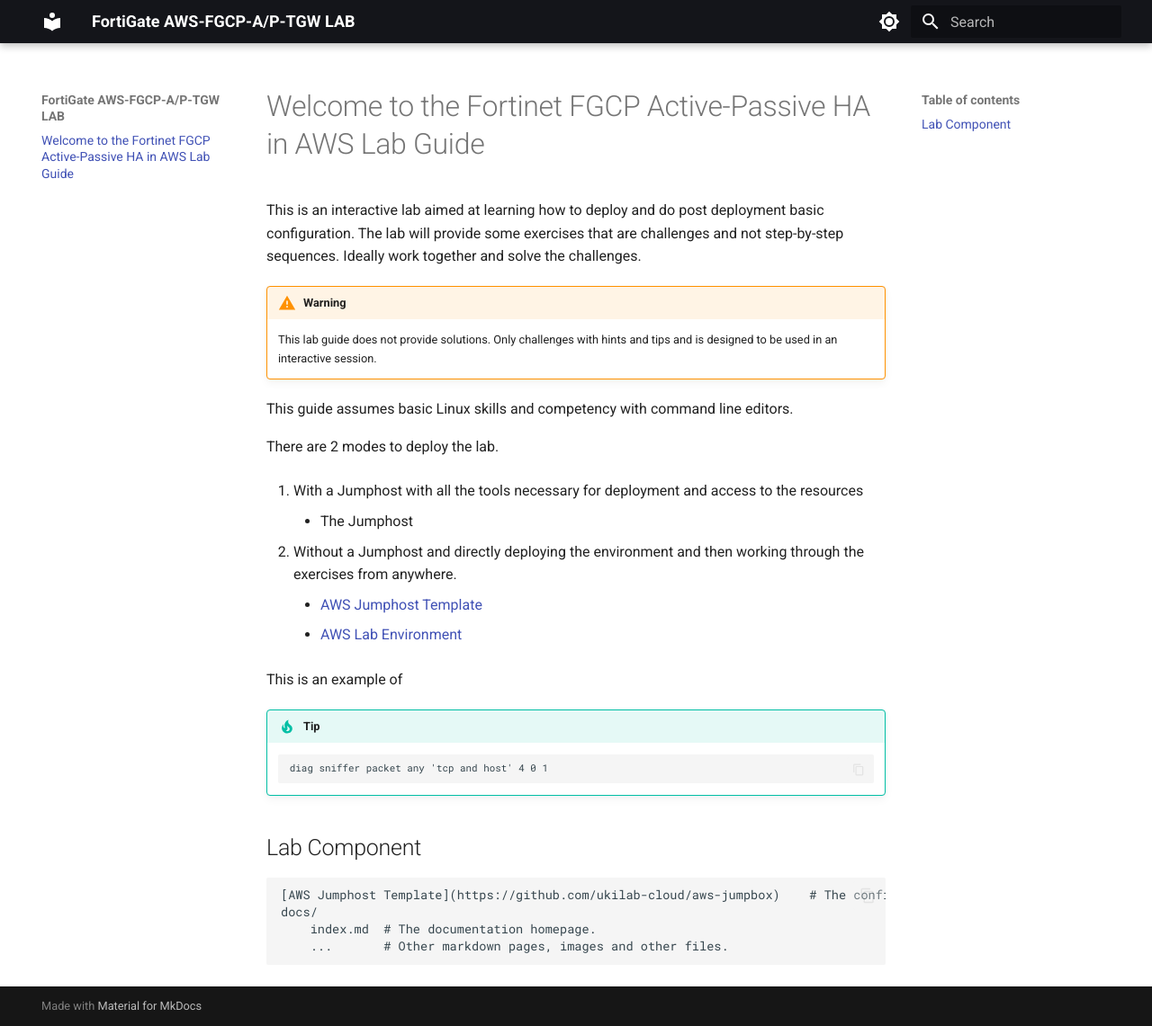
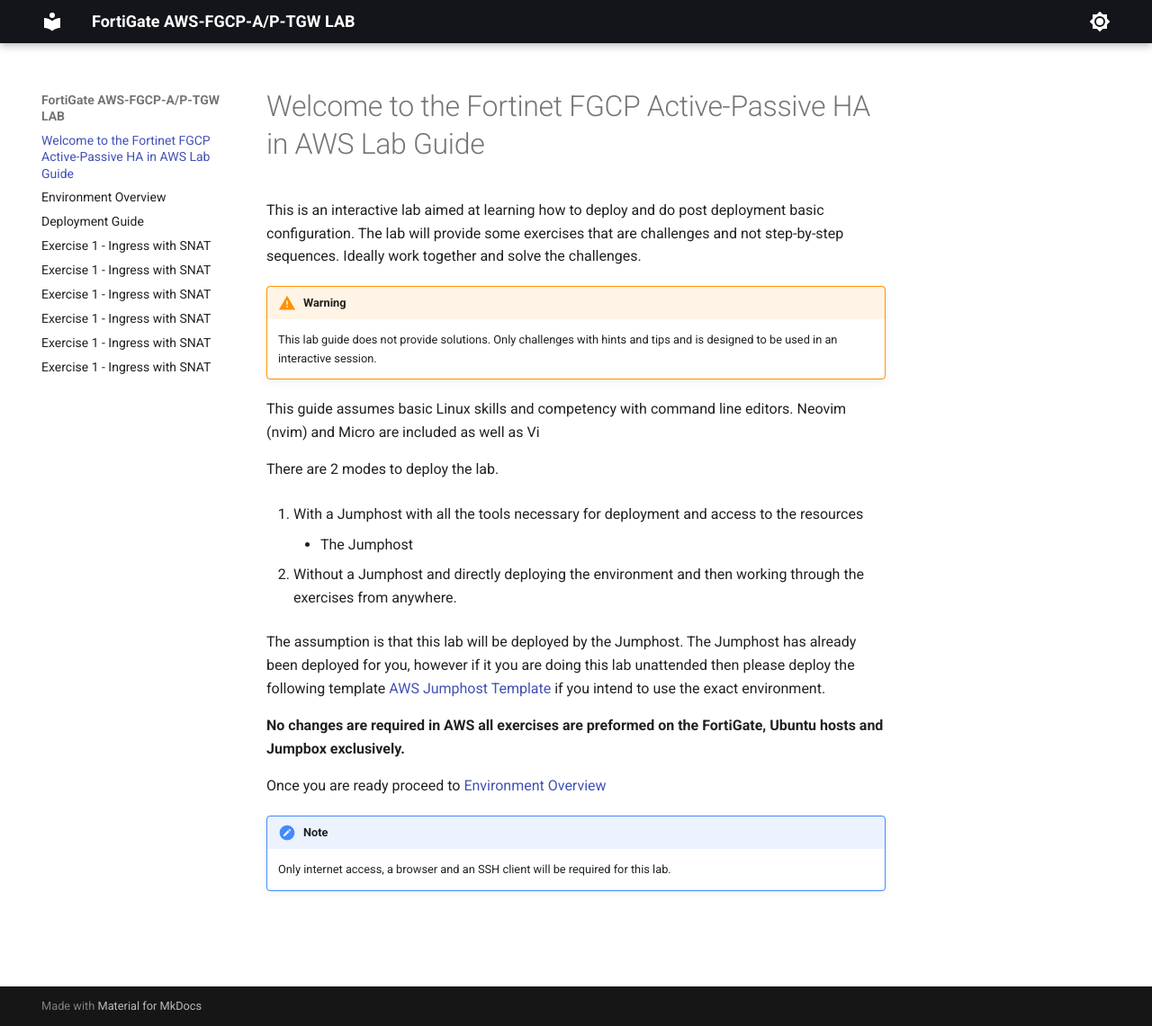
Before and after one commit to ukilab-cloud/lab-tgw-fgcp, an MkDocs documentation site: the page built from docs/docs/index.md, in a window 1280 px wide and 1141 px high. Shown: the whole window at 90% size. Built offline with MkDocs 1.6.1 and Material for MkDocs 9.7.7, drawn with Linux system fonts in a browser that asks for light colours.

Commit message:
intial lab guide

````diff
--- /dev/null
+++ b/docs/docs/exercise-1.md
@@ -0,0 +1,23 @@
+# Exercise 1 - Ingress with SNAT
+
+### Ingress Traffic flow from Jumpbox to WorkloadA with SNAT enabled on the policy
+
+
+!!! Success "Success Requirement"
+    1. SSH to Workload A using `ssh -i sshkey-aplab-ssh-priv.pem ubuntu@` whatever the IP/Port you are using
+    3. `ss -nat` on Workload A and confirm the source is the FortiGate
+
+
+![Ingress with SNAT](./images/ingress.png "Ingress with SNAT")
+
+!!! Warning
+    Either use port translation or change the FortiGate SSH listening listening address on Port1
+
+!!! Danger
+    Multiple failed login attempts to the FortiGate SSH CLI will result in a 5+ minute lockout. Any failed login should be carefully considered before attempting again.
+
+!!! Tip
+    FortiGate offers powerful diagnostic tools. Try some of the following when connecting
+    `diag sniffer packet any ‘tcp and port 22’ 4 0 1`
+    `Use diag sniffer packet any ‘tcp and port 2222’ 4 0 1` - if using a tcp port translation
+    `Use diag sniffer packet any ‘host <ip>’ 4 0 1` - if you want to focus on a specific IP
--- a/docs/docs/index.md
+++ b/docs/docs/index.md
@@ -7,7 +7,7 @@
 
     This lab guide does not provide solutions. Only challenges with hints and tips and is designed to be used in an interactive session.
 
-This guide assumes basic Linux skills and competency with command line editors.
+This guide assumes basic Linux skills and competency with command line editors. Neovim (nvim) and Micro are included as well as Vi
 
 There are 2 modes to deploy the lab.
 
@@ -17,22 +17,12 @@
 
 2.  Without a Jumphost and directly deploying the environment and then working through the exercises from anywhere.
 
+The assumption is that this lab will be deployed by the Jumphost. The Jumphost has already been deployed for you, however if it you are doing this lab unattended then please deploy the following template [AWS Jumphost Template](https://github.com/ukilab-cloud/aws-jumpbox) if you intend to use the exact environment.
 
+**No changes are required in AWS all exercises are preformed on the FortiGate, Ubuntu hosts and Jumpbox exclusively.**
 
-    - [AWS Jumphost Template](https://github.com/ukilab-cloud/aws-jumpbox)
-    - [AWS Lab Environment](https://github.com/ukilab-cloud/lab-tgw-fgcp)
+Once you are ready proceed to [Environment Overview](environment.md)
 
+!!! note
 
-This is an example of
-!!! Tip
-
-    ```
-    diag sniffer packet any 'tcp and host' 4 0 1
-    ```
-
-## Lab Component
-
-    [AWS Jumphost Template](https://github.com/ukilab-cloud/aws-jumpbox)    # The configuration file.
-    docs/
-        index.md  # The documentation homepage.
-        ...       # Other markdown pages, images and other files.
+    Only internet access, a browser and an SSH client will be required for this lab.
--- a/docs/mkdocs.yml
+++ b/docs/mkdocs.yml
@@ -25,3 +25,19 @@
   - admonition
   - pymdownx.details
   - pymdownx.superfences
+nav:
+  - 'index.md'
+  - 'environment.md'
+  - 'deployment.md'
+  - 'exercise-1.md'
+  - 'exercise-1.md'
+  - 'exercise-1.md'
+  - 'exercise-1.md'
+  - 'exercise-1.md'
+  - 'exercise-1.md'
+plugins:
+  - glightbox:
+      effect: zoom
+      height: auto
+      width: 100%
+      zoomable: true
````
Also changed, not shown: docs/docs/deployment.md (added, +44 -0 lines), docs/docs/environment.md (added, +7 -0 lines), README.md, docs/docs/images/ingress.png (added), docs/docs/images/overview.png (added).
